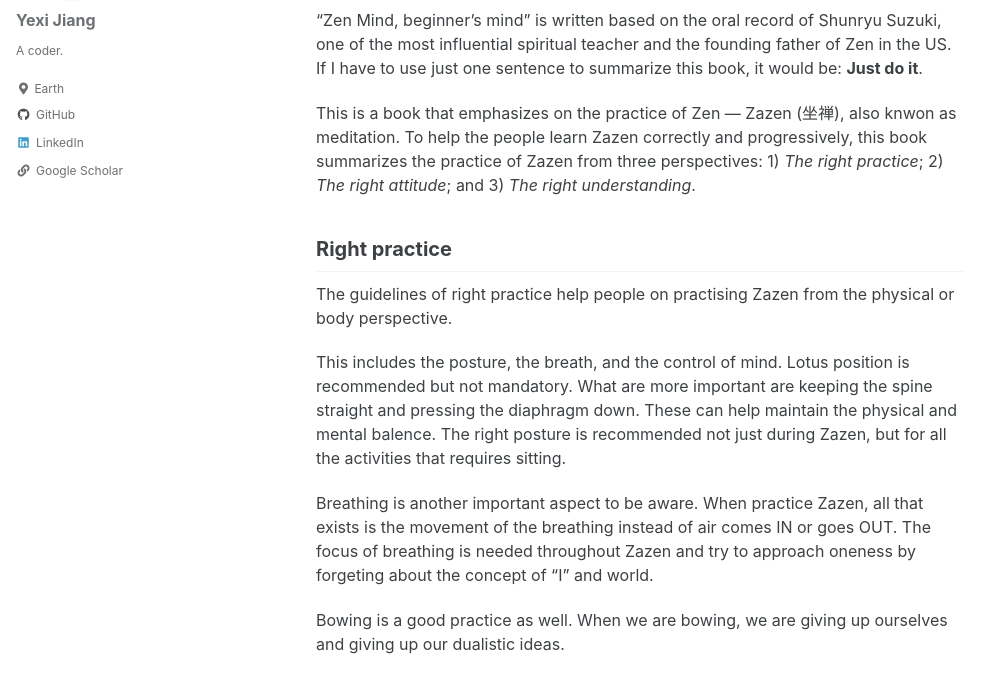
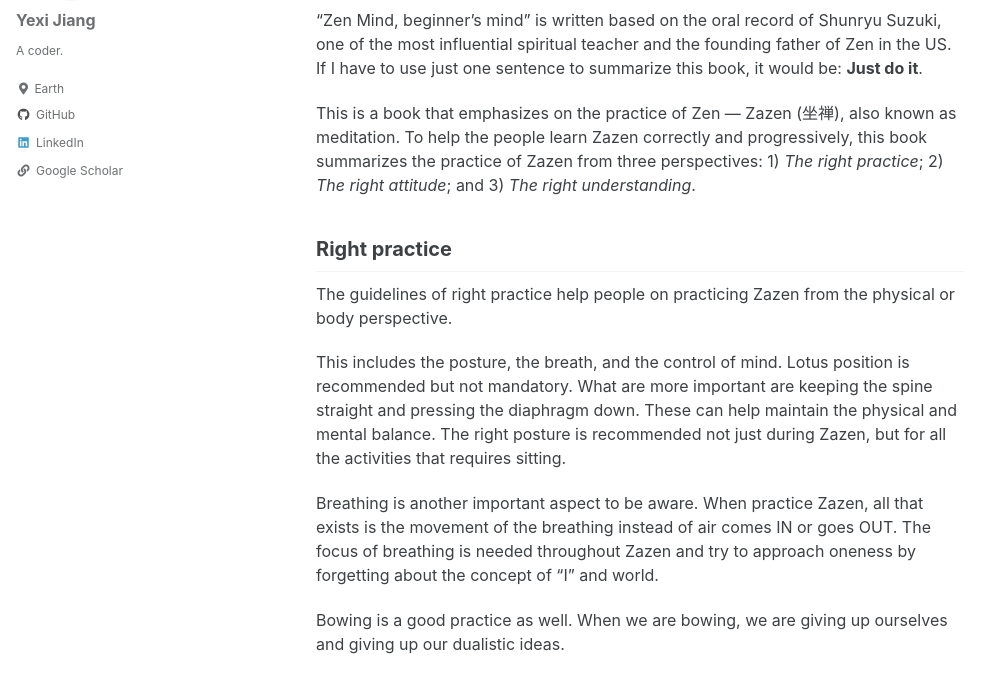
Before and after one commit to yxjiang/yxjiang.github.io, a Jekyll site: the page built from _posts/2021-01-16-zen-mind.md, in a window 1280 px wide and 900 px high, scrolled down 594 px. Shown: the part 157-831 px from the top of the window, without its empty margins (0-1005 px from the left). Built offline with Jekyll 4.4.1, drawn with Linux system fonts in a browser that asks for light colours; cached includes are drawn as plain includes; comment, search, counter and statistics services are not loaded; some of the changed text lies outside the part shown.

Commit message:
fix typo

```diff
--- a/_posts/2021-01-16-zen-mind.md
+++ b/_posts/2021-01-16-zen-mind.md
@@ -1,6 +1,6 @@
 ---
 layout: single
-title:  "Zen Mind - Beginner's mind"
+title:  "Zen Mind - Beginner's Mind"
 date:   2021-01-16
 categories: [summary, book]
 ---
@@ -14,14 +14,14 @@ I have been aware of the concept of Zen (禅) for many years, but only recently
 
 "Zen Mind, beginner's mind" is written based on the oral record of Shunryu Suzuki, one of the most influential spiritual teacher and the founding father of Zen in the US. If I have to use just one sentence to summarize this book, it would be: **Just do it**.
 
-This is a book that emphasizes on the practice of Zen --- Zazen (坐禅), also knwon as meditation. To help the people learn Zazen correctly and progressively, this book summarizes the practice of Zazen from three perspectives: 1) *The right practice*; 2) *The right attitude*; and 3) *The right understanding*.
+This is a book that emphasizes on the practice of Zen --- Zazen (坐禅), also known as meditation. To help the people learn Zazen correctly and progressively, this book summarizes the practice of Zazen from three perspectives: 1) *The right practice*; 2) *The right attitude*; and 3) *The right understanding*.
 
 ## Right practice
-The guidelines of right practice help people on practising Zazen from the physical or body perspective.
+The guidelines of right practice help people on practicing Zazen from the physical or body perspective.
 
-This includes the posture, the breath, and the control of mind. Lotus position is recommended but not mandatory. What are more important are keeping the spine straight and pressing the diaphragm down. These can help maintain the physical and mental balence. The right posture is recommended not just during Zazen, but for all the activities that requires sitting.
+This includes the posture, the breath, and the control of mind. Lotus position is recommended but not mandatory. What are more important are keeping the spine straight and pressing the diaphragm down. These can help maintain the physical and mental balance. The right posture is recommended not just during Zazen, but for all the activities that requires sitting.
 
-Breathing is another important aspect to be aware. When practice Zazen, all that exists is the movement of the breathing instead of air comes IN or goes OUT. The focus of breathing is needed throughout Zazen and try to approach oneness by forgeting about the concept of "I" and world.
+Breathing is another important aspect to be aware. When practice Zazen, all that exists is the movement of the breathing instead of air comes IN or goes OUT. The focus of breathing is needed throughout Zazen and try to approach oneness by forgetting about the concept of "I" and world.
 
 Bowing is a good practice as well. When we are bowing, we are giving up ourselves and giving up our dualistic ideas.
 
```
